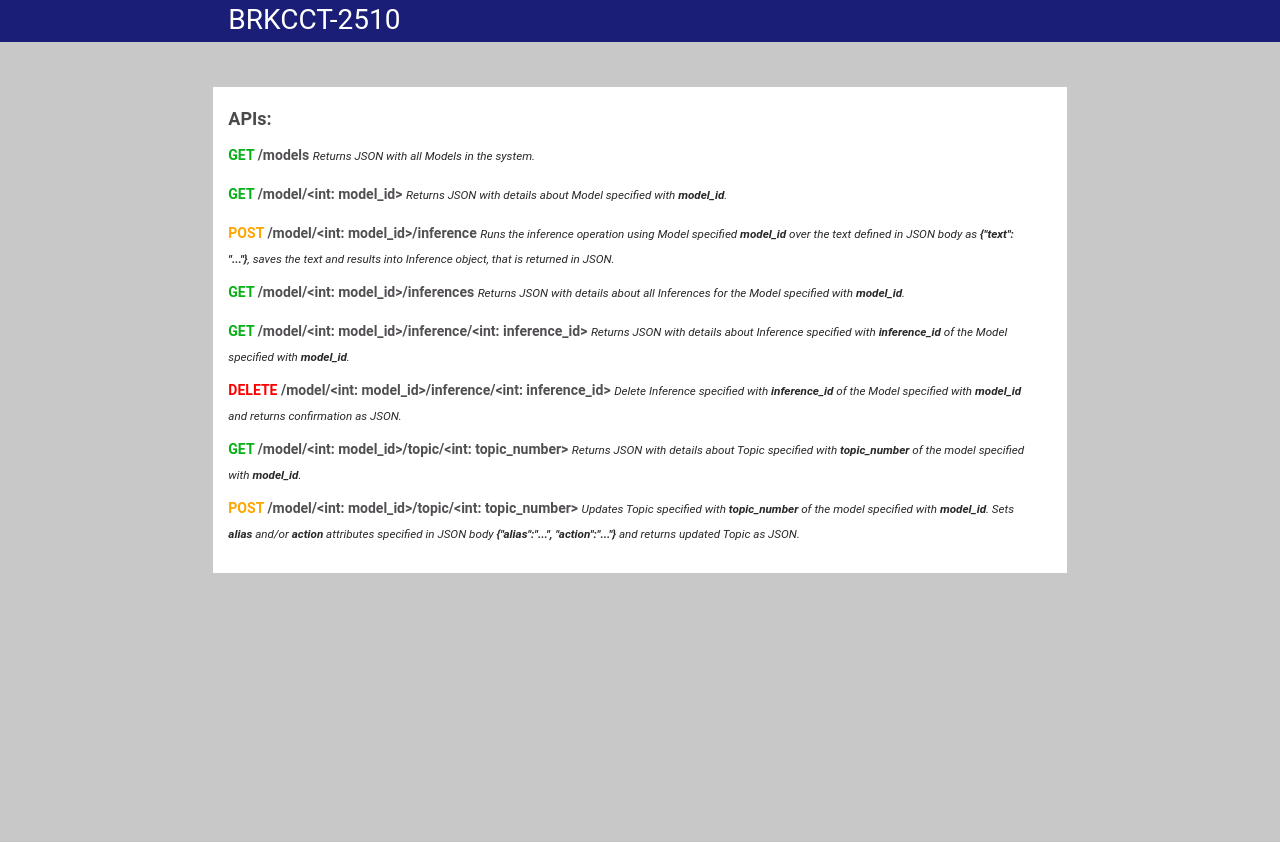
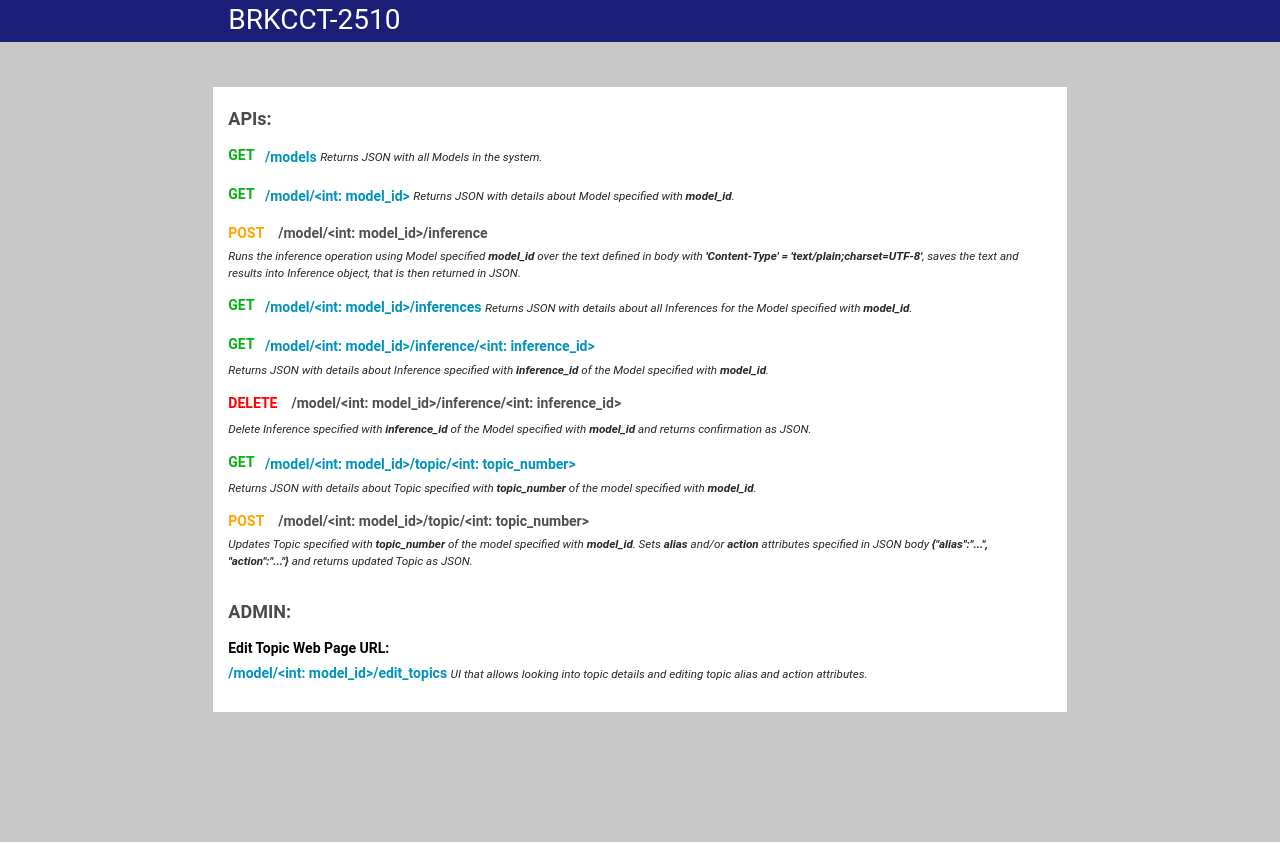
Before and after one commit to dzlatic/TopicModelingTool, a Flask app: page / in a window 1280 px wide. Run offline with Flask 2, Linux system fonts and the light colour scheme; parts of the project's set-up code (start-up, migrations or seed data) failed here and were passed over; some libraries are stand-ins or nearby versions.

Commit message:
Version 2 with ton of changes

```diff
--- a/application.py
+++ b/application.py
@@ -22,7 +22,52 @@ import re
 from gensim import models, corpora
 from nltk import word_tokenize
 from nltk.corpus import stopwords
-STOPWORDS = stopwords.words('english')
+
+import re
+
+import numpy as np
+
+#import pandas as pd
+
+from pprint import pprint
+
+# Gensim
+
+import gensim
+
+import gensim.corpora as corpora
+
+from gensim.utils import simple_preprocess
+
+from gensim.models import CoherenceModel
+
+# spacy for lemmatization
+
+import spacy
+
+# Plotting tools
+
+import pyLDAvis
+
+import pyLDAvis.gensim  # don't skip this
+
+#import matplotlib.pyplot as plt
+
+# Enable logging for gensim - optional
+
+import logging
+
+logging.basicConfig(format='%(asctime)s : %(levelname)s : %(message)s', level=logging.ERROR)
+
+from tqdm import tqdm
+
+import collections as cl
+
+import warnings
+
+warnings.filterwarnings("ignore", category=DeprecationWarning)
+
+
 
 
 from database_setup import Base, Model, Topic, Word, Inference, Distribution
@@ -61,19 +106,77 @@ Base.metadata.bind = engine
 DBSession = sessionmaker(bind=engine)
 db_session = DBSession()
 
-def clean_text(text):
-	tokenized_text = word_tokenize(text.lower())
-	cleaned_text = [t for t in tokenized_text if t not in STOPWORDS and re.match('[a-zA-Z\-][a-zA-Z\-]{2,}', t)]
-	return cleaned_text
+
+
+STOPWORDS = stopwords.words('english')
+STOPWORDS.extend(['from', 'subject', 're', 'edu', 'use', 'go', 'get', 'not', 'be', 'know', 'good',
+                  'do', 'think', 'would', 'see', 'pm', 'want', 'send', 'work', 'time', 'call', 's',
+                  'day', 'week', 'let', 'may', 'come', 'look', 'well', 'take', 'back', 'phone',
+                  'need', 'make', 'also'])
+
+
+## Tokenize words and Clean-up text
+def sent_to_words(sentences):
+    for sentence in sentences:
+        yield (gensim.utils.simple_preprocess(str(sentence), deacc=True))  # deacc=True removes punctuations
+
+## Remove Stopwords, Make Bigrams and Lemmatize
+# Define functions for stopwords, bigrams, trigrams and lemmatization
+
+
+
+
 
 def get_inference_distribution (name, text):
-    print("original text: {}".format(text))
-    print("cleaned text: {}".format(clean_text(text)))
-    file_name = APPLICATION_PATH + "models/" + name
-    print("Reading file: {}".format(file_name))
-    lda_model = models.LdaModel.load(file_name)
-    dictionary = corpora.Dictionary([clean_text(text)])
-    bow = dictionary.doc2bow(clean_text(text))
+    def clean_text(text):
+        # helper functions
+        def remove_stopwords(texts):
+            return [[word for word in simple_preprocess(str(doc)) if word not in STOPWORDS] for doc in texts]
+
+        def make_bigrams(texts):
+            model_file_name = APPLICATION_PATH + "models/" + name + ".bigram"
+            bigram_mod = models.phrases.Phraser.load(model_file_name)
+            return [bigram_mod[doc] for doc in texts]
+
+        def make_trigrams(texts):
+            model_file_name = APPLICATION_PATH + "models/" + name + ".trigram"
+            trigram_mod = models.phrases.Phraser.load(model_file_name)
+            return [trigram_mod[doc] for doc in texts]
+
+        def lemmatization(texts, allowed_postags=['NOUN', 'ADJ', 'VERB', 'ADV']):
+            """https://spacy.io/api/annotation"""
+            texts_out = []
+            for sent in texts:
+                doc = nlp(" ".join(sent))
+                texts_out.append([token.lemma_ for token in doc if token.pos_ in allowed_postags])
+            return texts_out
+
+        # Convert to list
+        data = [text]
+        # Remove Emails
+        # data = [re.sub('\S*@\S*\s?', '', sent) for sent in data]
+        # Remove new line characters
+        data = [re.sub('\s+', ' ', sent) for sent in data]
+        # Remove distracting single quotes
+        data = [re.sub("\'", "", sent) for sent in data]
+        ## Tokenize words and Clean-up text
+        data_words = list(sent_to_words(data))
+        # Form Bigrams
+        data_words_bigrams = make_bigrams(data_words)
+        # Form Trigrams
+        data_words_trigrams = make_trigrams(data_words_bigrams)
+        # Do lemmatization keeping only noun, adj, vb, adv
+        nlp = spacy.load('en', disable=['parser', 'ner'])
+        data_lemmatized = lemmatization(data_words_trigrams, allowed_postags=['NOUN', 'ADJ', 'VERB', 'ADV'])
+        # Remove Stop Words
+        data_words_final = remove_stopwords(data_lemmatized)
+        return data_words_final
+
+    model_file_name = APPLICATION_PATH + "models/" + name
+    dict_file_name = APPLICATION_PATH + "models/" + name + ".id2word"
+    lda_model = models.LdaModel.load(model_file_name)
+    dictionary = corpora.Dictionary.load(dict_file_name)
+    bow = dictionary.doc2bow(clean_text(text)[0])
     return lda_model[bow]
 
 @app.route('/')
@@ -97,12 +200,13 @@ def get_model_json(model_id):
 
 @app.route('/model/<int:model_id>/inference', methods=['POST'])
 def post_model_inference(model_id):
-    if request.headers['Content-Type'] == 'application/json':
+    if request.headers['Content-Type'] == 'text/plain;charset=UTF-8':
         try:
             #db_session.autoflush = False
             model = db_session.query(Model).filter_by(id=model_id).one()
             try:
-                text = request.json["text"]
+                text = request.get_data(as_text=True)
+                print(text)
             except KeyError:
                 #db_session.autoflush = True
                 message = "Invalid request body format."
@@ -111,9 +215,10 @@ def post_model_inference(model_id):
             db_session.add(inference)
             db_session.commit()
             topic_distribution = get_inference_distribution(model.name, text)
-            for topic_number, dist in topic_distribution:
+            #print(topic_distribution)
+            for topic_number, dist in topic_distribution[0]:
                 #db_session.autoflush = False
-                topic = db_session.query(Topic).filter_by(model_id=model_id, number=topic_number).one()
+                topic = db_session.query(Topic).filter_by(model_id=model_id, number=topic_number + 1).one() # +1 to harmonize with lyLDAviz
                 distribution = Distribution(model_id=model_id, inference_id=inference.id, rank=0, topic_number=topic.number, topic_alias=topic.alias, topic_action=topic.action, distribution=dist.astype(float))
                 #db_session.autoflush = True
                 db_session.add(distribution)
@@ -132,7 +237,7 @@ def post_model_inference(model_id):
             message = "Model with id:{} doesn't exist.".format(model_id)
             return jsonify(Error=message)
     else:
-        message = "'Content-Type' must be 'application/json'"
+        message = "'Content-Type' must be 'text/plain;charset=UTF-8'"
         return jsonify(Error=message)
 
 @app.route('/model/<int:model_id>/inferences')
@@ -159,8 +264,8 @@ def get_inference(model_id, inference_id):
             message = "Inference with id:{} doesn't exist.".format(inference_id)
             return jsonify(Error=message)
 
-@app.route('/model/<int:model_id>/topic/<int:topic_number>', methods=['GET','POST'])
-def topic_json(model_id,topic_number):
+@app.route('/model/<int:model_id>/topic/<int:topic_number>', methods=['GET', 'POST'])
+def topic_json(model_id, topic_number):
     try:
         topic = db_session.query(Topic).filter_by(model_id=model_id, number=topic_number).one()
         if request.method == 'GET':
@@ -191,10 +296,42 @@ def topic_json(model_id,topic_number):
                 return jsonify(Error=message)
 
     except orm_exc.NoResultFound:
-        message = "Topic with id:{} doesn't exist.".format(topic_id)
+        message = "Topic with id:{} doesn't exist.".format(topic_number)
         return jsonify(Error=message)
 
 
+@app.route('/model/<int:model_id>/edit_topics', methods=['GET', 'POST'])
+def edit_topics(model_id):
+    try:
+        model = db_session.query(Model).filter_by(id=model_id).one()
+        #topics = db_session.query(Topic).filter_by(model_id=model_id).order_by(asc(Topic.number))
+        if request.method == 'GET':
+            return render_template('editTopics.html', model_name=model.name, model_id=model.id, topics=model.topics)
+        elif request.method == 'POST':
+            try:
+                for topic in model.topics:
+                    alias_ = 'alias'+str(topic.number)
+                    if request.form[alias_]:
+                        topic.alias = request.form[alias_]
+                    action_ = 'action' + str(topic.number)
+                    if request.form[action_]:
+                        topic.action = request.form[action_]
+                    db_session.add(topic)
+                db_session.commit()
+            except (IntegrityError,
+                    orm_exc.NoResultFound,
+                    AssertionError,
+                    NameError) as e:
+                db_session.rollback()
+                flash("Error: {}".format(e), "flash-error")
+                return render_template('editTopics.html', model_name=model.name, model_id=model.id, topics=model.topics)
+
+            flash("Item successfully edited.", "flash-ok")
+            return render_template('editTopics.html', model_name=model.name, model_id=model.id, topics=model.topics)
+
+    except orm_exc.NoResultFound:
+        flash("Model with id:{} doesn't exist.".format(model_id), "flash-error")
+        return render_template('index.html')
 
 @app.route('/favicon.ico')
 def favicon():
--- a/database_setup.py
+++ b/database_setup.py
@@ -30,6 +30,7 @@ class Model(Base):
     id = Column(Integer, primary_key=True)
     name = Column(String(40), unique=True, nullable=False)
     number_of_topics = Column(Integer, nullable=False)
+    coherence_score = Column(Float, nullable=False)
     topics = relationship("Topic")
     inferences = relationship("Inference")
 
@@ -49,6 +50,7 @@ class Model(Base):
             return {
                 'id': self.id,
                 'name': self.name,
+                'coherence_score': self.coherence_score,
                 'Topics': [t.serialize for t in self.topics]}
 
 
--- a/static/styles.css
+++ b/static/styles.css
@@ -60,8 +60,22 @@ h3 {
 }
 
 .form-control {
-	 height: 20px;
+    width: 60%;
  }
+
+.form-group label, .form-group input {
+    float: none;
+    display: inline-block;
+    vertical-align: middle;
+    height: 20px;
+}
+
+.list-group-item label, .list-group-item a, .list-group-item em {
+    float: none;
+    display: inline-block;
+    vertical-align: middle;
+}
+
 
  .btn-form {
 	 height: 20px;
@@ -115,3 +129,19 @@ h3 {
 label.required>span.green{ color: #06b116; }
 label.required>span.orange{ color: orange; }
 label.required>span.red{ color: red; }
+label.required>span.black{ color: #010003; }
+
+
+#list-group-scroll {
+	max-height: 700px;
+    margin-top: 50px;
+    margin-bottom: 2px;
+	overflow: auto;
+	-webkit-overflow-scrolling: touch;
+}
+
+.content {
+    float: none;
+    display: inline-block;
+    vertical-align: middle;
+}
--- a/templates/index.html
+++ b/templates/index.html
@@ -9,7 +9,7 @@
     <link rel="stylesheet" href="https://fonts.googleapis.com/css?family=Source+Sans+Pro:300,400,700">
 	<link rel="stylesheet" href="{{ url_for('static', filename='styles.css') }}">
 	<link rel="shortcut icon" href="{{ url_for('static', filename='favicon.ico') }}">
-	<title>Catalog App</title>
+	<title>TopicModelingTool</title>
 
 </head>
 
@@ -30,46 +30,55 @@
               	<h3 class="head_label">APIs:</h3>
                 <div class="list-group ">
                     <div class="list-group-item" style="color: #524f52; padding-left: 0px; padding-top: 5px; border: hidden;">
-                        <label class='required'><span class="green">GET</span> /models</label>
+                        <label class='required'><span class="green">GET&nbsp&nbsp&nbsp</span></label><a href="{{url_for('get_models_json')}}">/models</a>
                         <em style="color: #282828; font-size: smaller; font-weight: lighter;">Returns JSON with all Models in the system.</em>
                         <br>
                     </div>
                     <div class="list-group-item" style="color: #524f52; padding-left: 0px; padding-top: 5px; border: hidden;">
-                        <label class='required'><span class="green">GET</span> /model/&lt;int: model_id&gt;</label>
+                        <label class='required'><span class="green">GET&nbsp&nbsp&nbsp</span></label><a href="{{url_for('get_model_json', model_id=1)}}">/model/&lt;int: model_id&gt;</a>
                         <em style="color: #282828; font-size: smaller; font-weight: lighter;">Returns JSON with details about Model specified with <b>model_id</b>.</em>
                         <br>
                     </div>
                     <div class="list-group-item" style="color: #524f52; padding-left: 0px; padding-top: 5px; border: hidden;">
-                        <label class='required'><span class="orange">POST</span> /model/&lt;int: model_id&gt;/inference</label>
-                        <em style="color: #282828; font-size: smaller; font-weight: lighter;">Runs the inference operation using Model specified <b>model_id</b> over the text defined in JSON body as <b>{"text": "..."}</b>, saves the text and results into Inference object, that is returned in JSON.</em>
+                        <label class='required'><span class="orange">POST&nbsp&nbsp&nbsp</span> /model/&lt;int: model_id&gt;/inference</label>
+                        <em style="color: #282828; font-size: smaller; font-weight: lighter;">Runs the inference operation using Model specified <b>model_id</b> over the text defined in body with <b> 'Content-Type' = 'text/plain;charset=UTF-8'</b>, saves the text and results into Inference object, that is then returned in JSON.</em>
                         <br>
                     </div>
                     <div class="list-group-item" style="color: #524f52; padding-left: 0px; padding-top: 5px; border: hidden;">
-                        <label class='required'><span class="green">GET</span> /model/&lt;int: model_id&gt;/inferences</label>
+                        <label class='required'><span class="green">GET&nbsp&nbsp&nbsp</span></label><a href="{{url_for('get_model_inferences', model_id=1)}}">/model/&lt;int: model_id&gt;/inferences</a>
                         <em style="color: #282828; font-size: smaller; font-weight: lighter;">Returns JSON with details about all Inferences for the Model specified with <b>model_id</b>.</em>
                         <br>
                     </div>
                     <div class="list-group-item" style="color: #524f52; padding-left: 0px; padding-top: 5px; border: hidden;">
-                        <label class='required'><span class="green">GET</span> /model/&lt;int: model_id&gt;/inference/&lt;int: inference_id&gt;</label>
+                        <label class='required'><span class="green">GET&nbsp&nbsp&nbsp</span></label><a href="{{url_for('get_inference', model_id=1, inference_id=1)}}">/model/&lt;int: model_id&gt;/inference/&lt;int: inference_id&gt;</a>
                         <em style="color: #282828; font-size: smaller; font-weight: lighter;">Returns JSON with details about Inference specified with <b>inference_id</b> of the Model specified with <b>model_id</b>.</em>
                         <br>
                     </div>
                     <div class="list-group-item" style="color: #524f52; padding-left: 0px; padding-top: 5px; border: hidden;">
-                        <label class='required'><span class="red">DELETE</span> /model/&lt;int: model_id&gt;/inference/&lt;int: inference_id&gt;</label>
+                        <label class='required'><span class="red">DELETE&nbsp&nbsp&nbsp</span> /model/&lt;int: model_id&gt;/inference/&lt;int: inference_id&gt;</label>
                         <em style="color: #282828; font-size: smaller; font-weight: lighter;">Delete Inference specified with <b>inference_id</b> of the Model specified with <b>model_id</b> and returns confirmation as JSON.</em>
                         <br>
                     </div>
                     <div class="list-group-item" style="color: #524f52; padding-left: 0px; padding-top: 5px; border: hidden;">
-                        <label class='required'><span class="green">GET</span> /model/&lt;int: model_id&gt;/topic/&lt;int: topic_number&gt;</label>
+                        <label class='required'><span class="green">GET&nbsp&nbsp&nbsp</span></label><a href="{{url_for('topic_json', model_id=1, topic_number=1)}}">/model/&lt;int: model_id&gt;/topic/&lt;int: topic_number&gt;</a>
                         <em style="color: #282828; font-size: smaller; font-weight: lighter;">Returns JSON with details about Topic specified with <b>topic_number</b> of the model specified with <b>model_id</b>.</em>
                         <br>
                     </div>
                     <div class="list-group-item" style="color: #524f52; padding-left: 0px; padding-top: 5px; border: hidden;">
-                        <label class='required'><span class="orange">POST</span> /model/&lt;int: model_id&gt;/topic/&lt;int: topic_number&gt;</label>
+                        <label class='required'><span class="orange">POST&nbsp&nbsp&nbsp</span> /model/&lt;int: model_id&gt;/topic/&lt;int: topic_number&gt;</label>
                         <em style="color: #282828; font-size: smaller; font-weight: lighter;">Updates Topic specified with <b>topic_number</b> of the model specified with <b>model_id</b>. Sets <b>alias</b> and/or <b>action</b> attributes specified in JSON body <b>{"alias":"...", "action":"..."}</b> and returns updated Topic as JSON.</em>
                         <br>
                     </div>
   				</div>
+              	<h3 class="head_label">ADMIN:</h3>
+                <div class="list-group ">
+                    <div class="list-group-item" style="color: #524f52; padding-left: 0px; padding-top: 5px; border: hidden;">
+                        <label class='required'><span class="black">Edit Topic Web Page URL:&nbsp&nbsp&nbsp</span></label><a href="{{url_for('edit_topics', model_id=1)}}">/model/&lt;int: model_id&gt;/edit_topics</label>
+                        <em style="color: #282828; font-size: smaller; font-weight: lighter;">UI that allows looking into topic details and editing topic alias and action attributes.</em>
+                        <br>
+                    </div>
+  				</div>
+
             </div>
         </div>
     </div>
```
Also changed, not shown: load_models.py (+25 -7 lines), templates/editTopic.html (added, +10 -0 lines), templates/editTopics.html (added, +59 -0 lines), static/test.py (added), temp.py (added).
